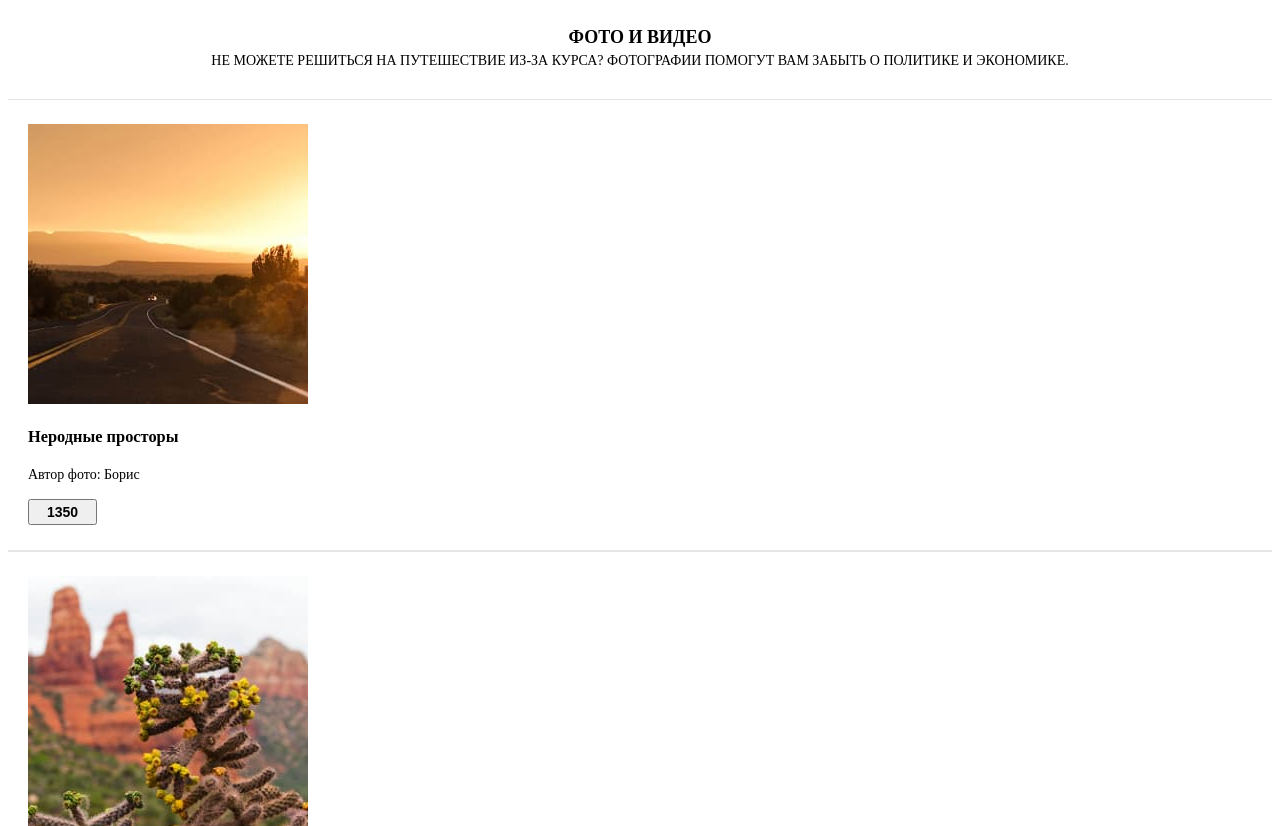
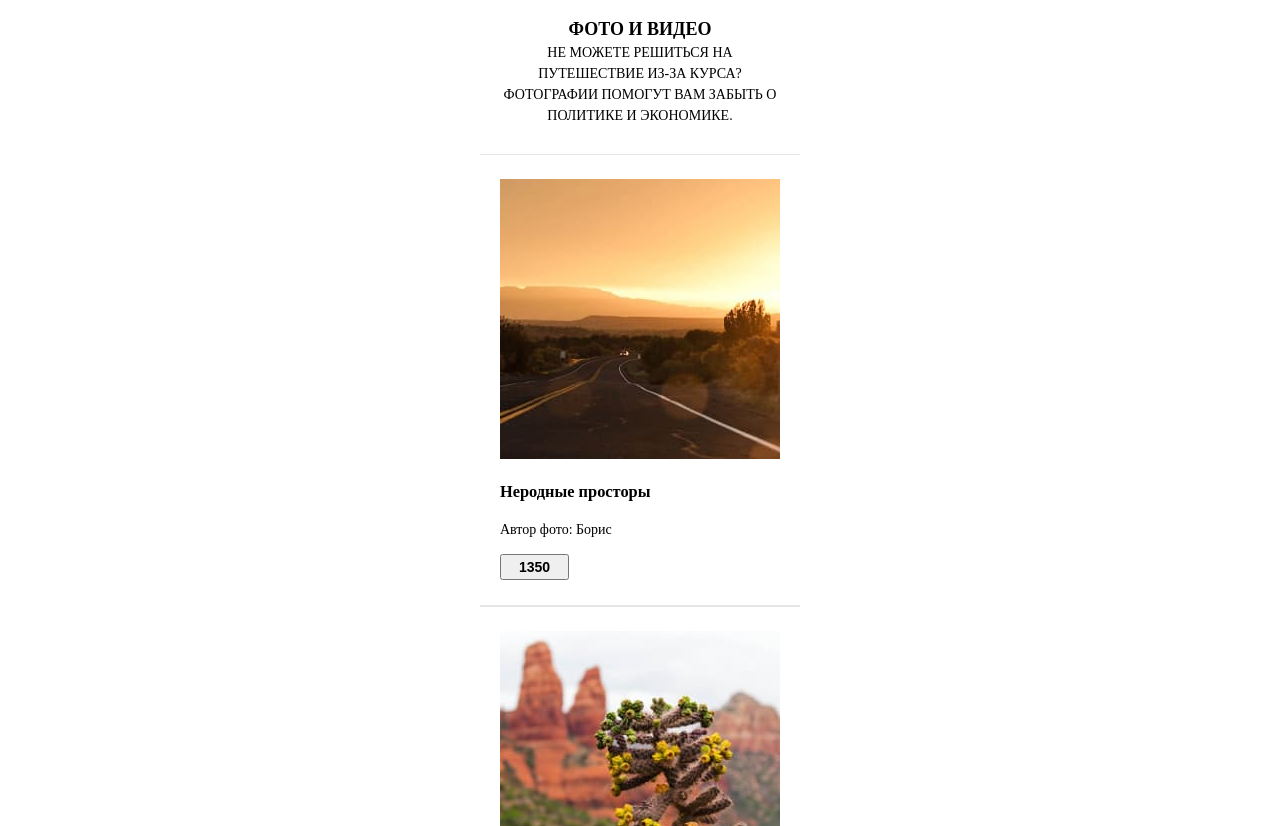
Before and after one commit to htmlacademy-adaptive/1359017-sedona-27, a website: page source/catalog.html in a window 1280 px wide. Shown: the part 383-1209 px from the top of the page. Drawn offline with nearby package versions, Linux system fonts and the light colour scheme; files that its build step writes are made by us from their sources.

Commit message:
Добавляет стилизацию

```diff
--- a/source/catalog.html
+++ b/source/catalog.html
@@ -1,12 +1,12 @@
 <!DOCTYPE html>
-<html lang="ru">
+<html class="page" lang="ru">
   <head>
     <meta charset="utf-8">
     <link rel="stylesheet" href="css/style.css">
     <title>HTML Academy: Седона</title>
   </head>
-  <body >
-    <div class="container">
+  <body class="page__body">
+    <div class="page__container">
       <header class="main-header">
         <a class="main-header__logo main-header__logo--hidden">
           <img src="img/logo.svg" alt="лого">
@@ -41,7 +41,7 @@
           </div>
         </nav>
       </header>
-    </div>
+
     <main class="main-container">
       <section class="welcome">
         <img class="welcome__logo-image" src="img/SEDONA.svg" alt="мини/лого">
@@ -141,5 +141,6 @@
         </div>
       </div>
     </footer>
+  </div>
   </body>
 </html>
--- /dev/null
+++ b/source/sass/block/page.scss
@@ -0,0 +1,5 @@
+.page__body {
+  margin: 0 auto;
+  width: 320px;
+  background-color: #ffffff;
+}
--- a/source/sass/style.scss
+++ b/source/sass/style.scss
@@ -19,3 +19,4 @@
 @import "./block/button.scss";
 @import "./block/card-block.scss";
 @import "./block/photo-gallery.scss";
+@import "./block/page.scss";
```
Also changed, not shown: source/form.html (+4 -3 lines), source/index.html (+4 -2 lines).
